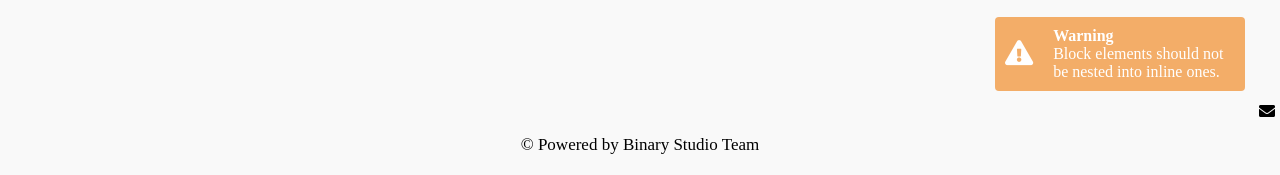
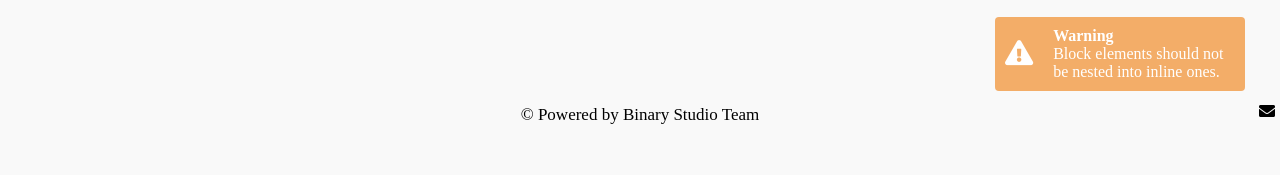
Before and after one commit to v0ldemar01/hw_html_css, a plain HTML site: page index.html in a window 1280 px wide. Shown: the part 674-849 px from the top of the page. After the commit the page ends 819 px from the top, so only its background shows below. Drawn offline with Linux system fonts and the light colour scheme.

Commit message:
Fix height size

```diff
--- a/css/style.css
+++ b/css/style.css
@@ -15,8 +15,9 @@ body {
     "main"
     "footer";
   grid-template-columns: 1fr;
-  grid-template-rows: 6.5vh 90vh 3.5vh;
+  grid-template-rows: 6.5vh 86.25vh 3.5vh;
   background-color: #f9f9f9;
+  overflow: hidden;
 }
 
 .page-header {
```
